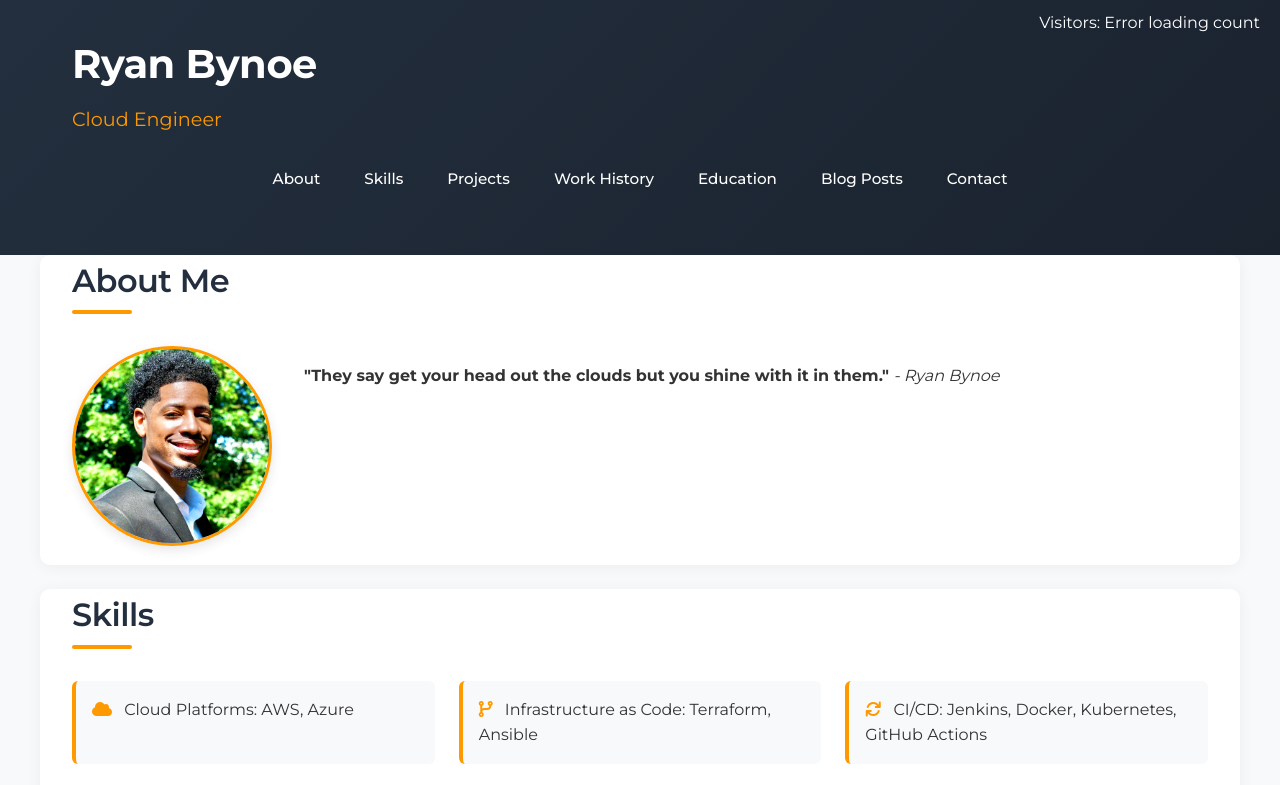
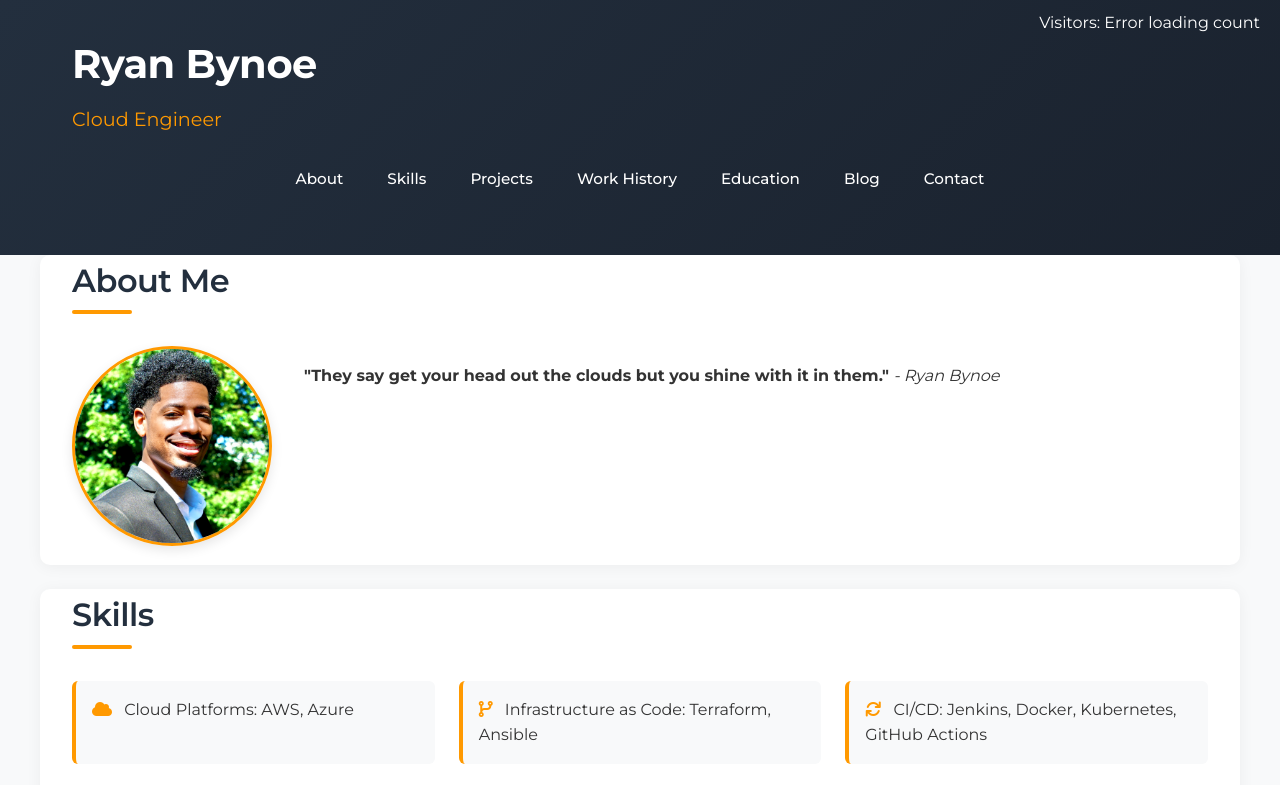
Before and after one commit to ryanbynoe/aws-resume-challenge, a plain HTML site: page website/index.html in a window 1280 px wide. Shown: the top 785 px of the page. Drawn offline with Linux system fonts and the light colour scheme; no server answers; files whose address does not match are found by name.

Commit message:
changed back to blog

```diff
--- a/website/index.html
+++ b/website/index.html
@@ -61,7 +61,7 @@
                 <a href="#projects">Projects</a>
                 <a href="#work">Work History</a>
                 <a href="#education">Education</a>
-                <a href="#blog">Blog Posts</a>
+                <a href="#blog">Blog</a>
                 <a href="#contact">Contact</a>
             </nav>
         </div>
```
